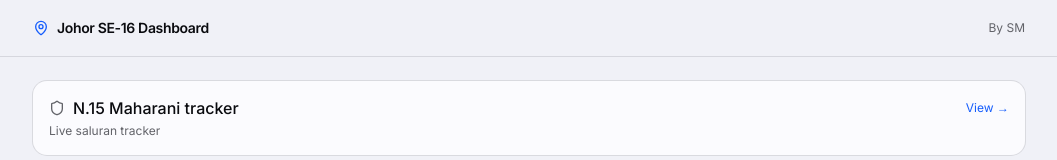
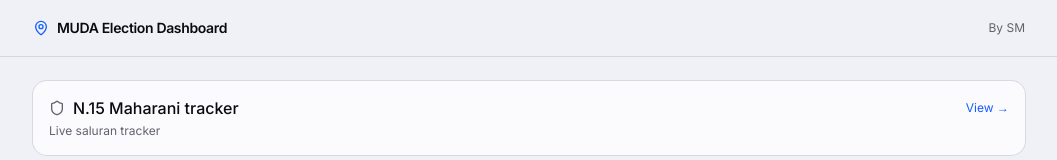
Before and after one commit to shaffanmohd/prn-dashboard, a Next.js app: page / in a window 1280 px wide. Shown: the top 160 px of the page, without its empty margins (111-1168 px from the left). Built offline with nearby package versions, Linux system fonts and the light colour scheme.

Commit message:
Update navbar

```diff
--- a/src/components/dashboard/Navbar.tsx
+++ b/src/components/dashboard/Navbar.tsx
@@ -7,7 +7,7 @@ export function Navbar() {
         <div className="flex items-center gap-2">
           <MapPin className="h-4 w-4 text-blue-600" />
           <span className="font-semibold text-sm tracking-tight">
-            Johor SE-16 Dashboard
+            MUDA Election Dashboard
           </span>
         </div>
         <span className="text-xs text-muted-foreground">
```
